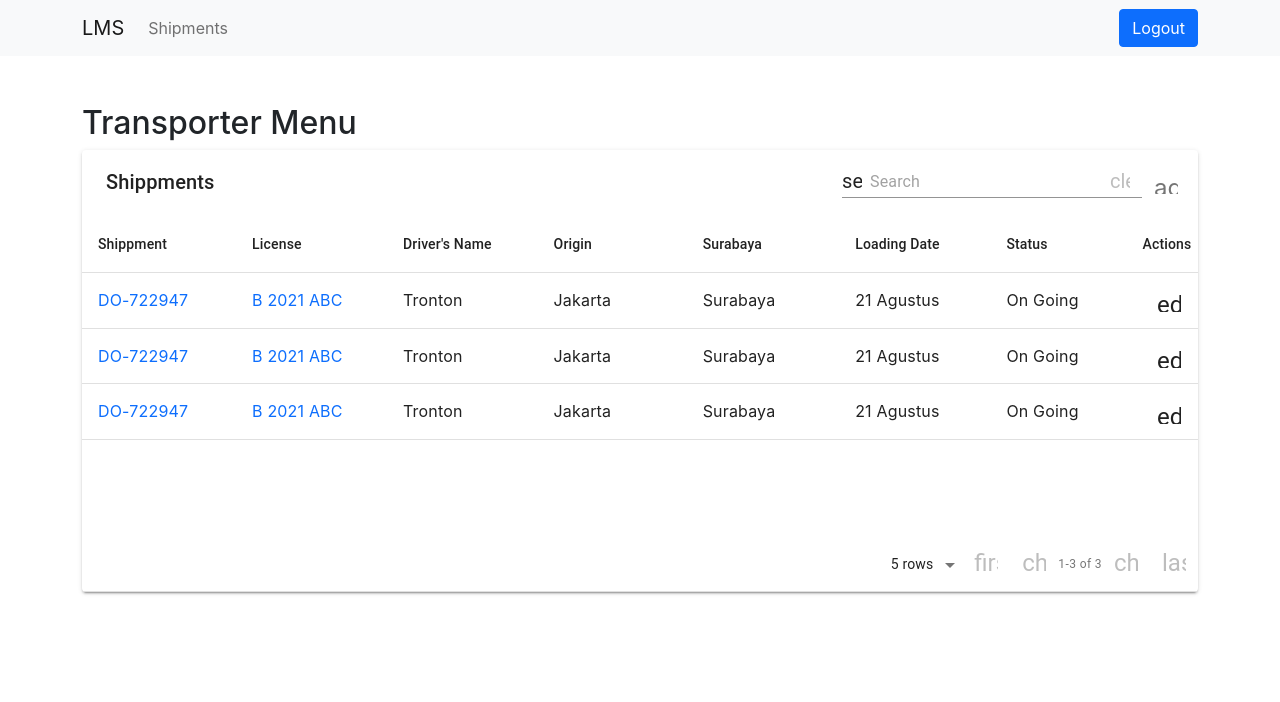
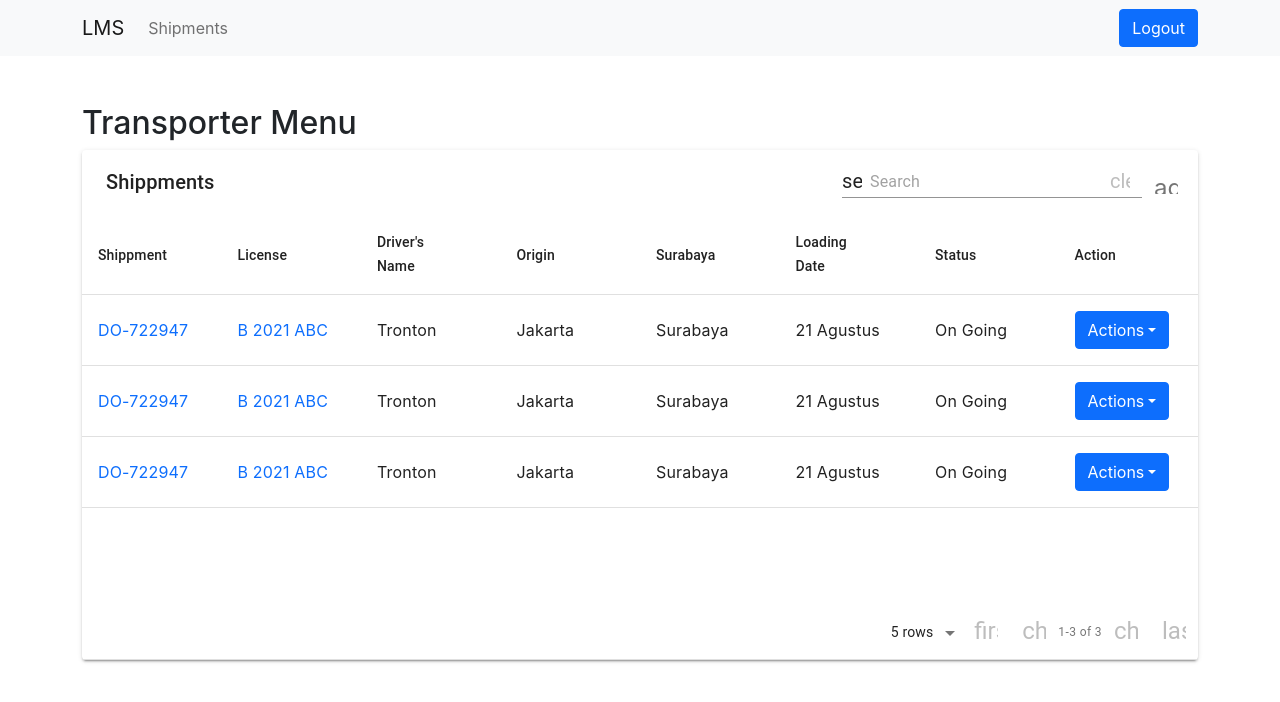
Before and after one commit to MrM4tthew/KargoApp, a React (Create React App) app: page /shipper in a window 1280 px wide. Shown: the top 702 px of the page. Built offline with nearby package versions, Linux system fonts and the light colour scheme.

Commit message:
dropdown action

```diff
--- a/src/components/shipper/Index.js
+++ b/src/components/shipper/Index.js
@@ -1,6 +1,6 @@
 import React, { useState } from "react";
 import PropTypes from "prop-types";
-import { Navbar, Container, Nav, NavDropdown, Button } from "react-bootstrap";
+import { Navbar, Container, Nav, DropdownButton, Dropdown,  Button } from "react-bootstrap";
 import MaterialTable from "material-table";
 import { shippments } from "mock/shippments";
 import Select from 'react-select';
@@ -39,14 +39,21 @@ const Shipper = (props) => {
               { title: 'Surabaya', field: 'destination'},
               { title: 'Loading Date', field: 'loading_date'},
               { title: "Status", field: "status" },
+              { title: 'Action', render: rowData => (
+                <>
+                  <DropdownButton id="dropdown-basic-button" title="Actions">
+                    <Dropdown.Item href="#/action-1">Alocated Shipments</Dropdown.Item>
+                    <Dropdown.Item href="#/action-2">On going to Origin</Dropdown.Item>
+                    <Dropdown.Item href="#/action-3">At Going</Dropdown.Item>
+                    <Dropdown.Item href="#/action-4">On going to Destination</Dropdown.Item>
+                    <Dropdown.Item href="#/action-5">At Destination</Dropdown.Item>
+                    <Dropdown.Item href="#/action-6">Completed</Dropdown.Item>
+                  </DropdownButton>
+                </>
+              )}
             ]}
             data={shippments.data}
             actions={[
-              {
-                icon: "edit",
-                tooltip: "Update Unit",
-                onClick: (event, rowData) => alert("You saved " + rowData.name),
-              },
               {
                 icon: "add",
                 tooltip: "Add New Unit",
```
